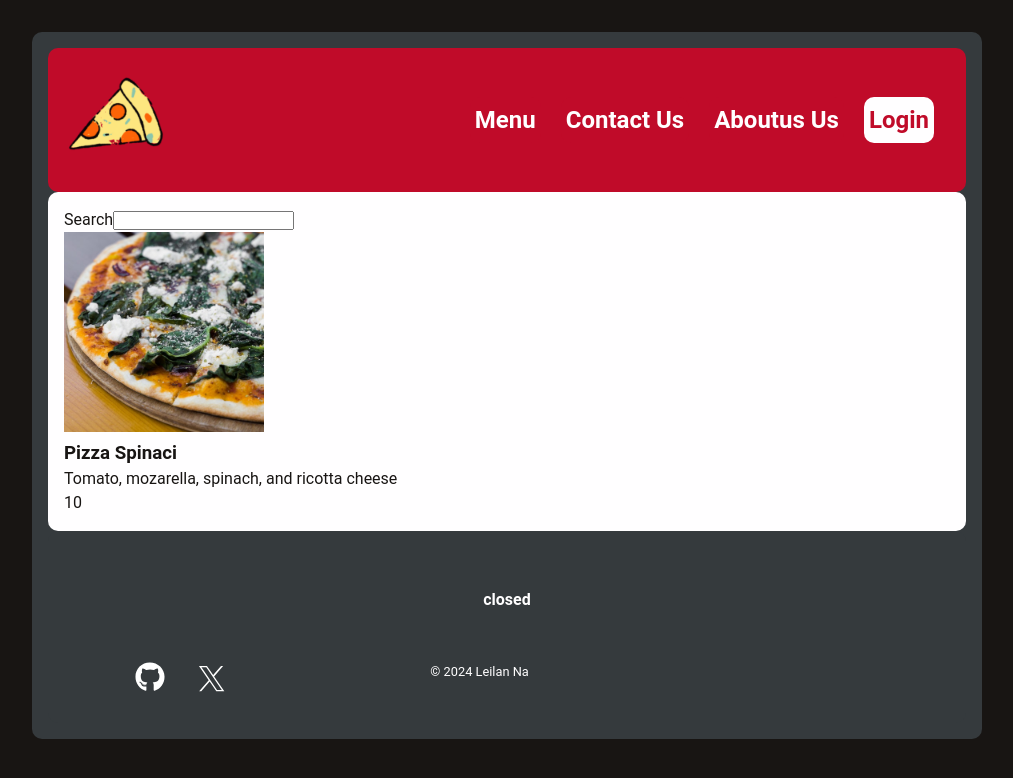
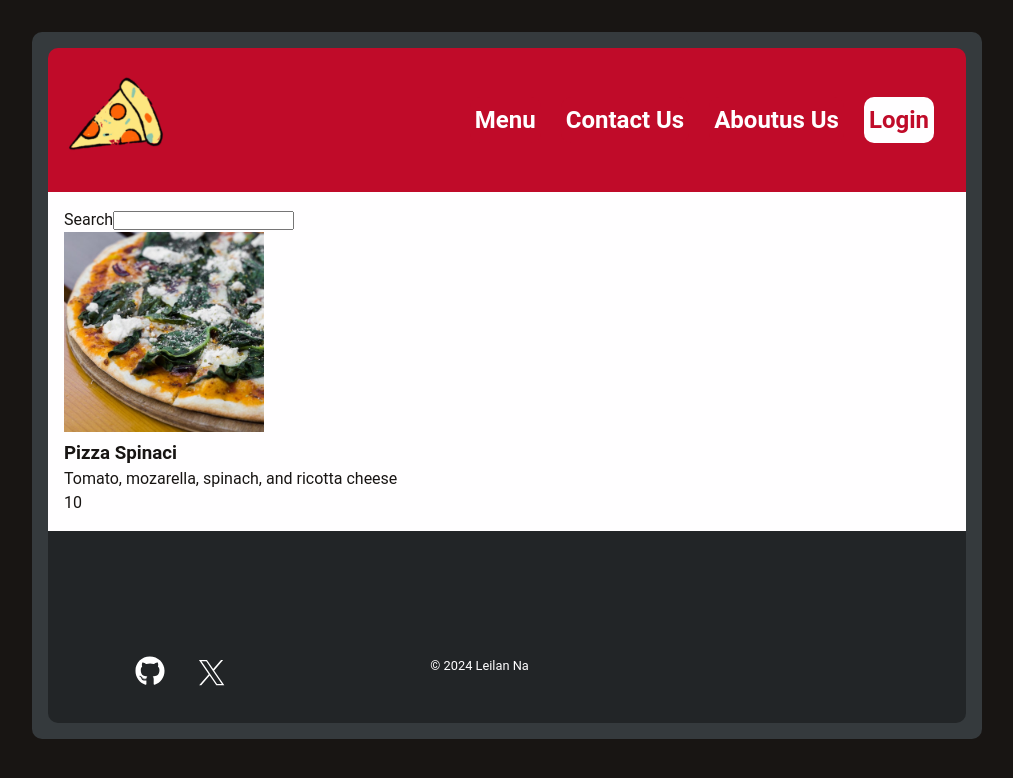
Before and after one commit to naLeilan/Pizza, a React (Vite) app: page / in a window 1280 px wide. Shown: the top 778 px of the page, without its empty margins (133-1146 px from the left). Built offline with nearby package versions, Linux system fonts and the light colour scheme.

Commit message:
aded css

```diff
--- a/src/Footer.jsx
+++ b/src/Footer.jsx
@@ -10,7 +10,11 @@ function Footer() {
     <footer>
       <div className="hour">
         <h4>
-          {isOpen ? `We are Open from ${openHour} to ${closeHour} ` : "closed"}
+          {isOpen && (
+            <div className="order">
+              <p>`We are open until ${closeHour}`</p>
+            </div>
+          )}
         </h4>
       </div>
       <div className="footer-div">
--- a/src/index.css
+++ b/src/index.css
@@ -7,7 +7,8 @@
   --color-light: #fffeff;
   --bg: #181513;
   --color-red: #c00b29;
-  --color-gray: #353a3d;
+  --color-gray1: #353a3d;
+  --color-gray2: #222527;
 
   font-synthesis: none;
   text-rendering: optimizeLegibility;
@@ -38,7 +39,7 @@ body {
   display: flex;
   flex-direction: column;
   color: var(--color-light);
-  background-color: var(--color-gray);
+  background-color: var(--color-gray1);
   padding: 1rem;
   border-radius: 10px;
   height: 100%;
@@ -51,7 +52,8 @@ header {
   display: flex;
   justify-content: space-between;
   height: 9rem;
-  border-radius: 10px;
+  border-top-left-radius: 10px;
+  border-top-right-radius: 10px;
 }
 
 .icon {
@@ -111,7 +113,7 @@ main {
   padding: 1rem;
   background-color: var(--color-light);
   color: var(--bg);
-  border-radius: 10px;
+  /* border-radius: 10px; */
 }
 
 /*******search **********/
@@ -119,8 +121,9 @@ main {
 /***************footer*********/
 
 footer {
-  background-color: var(--color-gray);
-  border-radius: 10px;
+  background-color: var(--color-gray2);
+  border-bottom-left-radius: 10px;
+  border-bottom-right-radius: 10px;
   display: flex;
   flex-direction: column;
   padding-top: 2rem;
```
